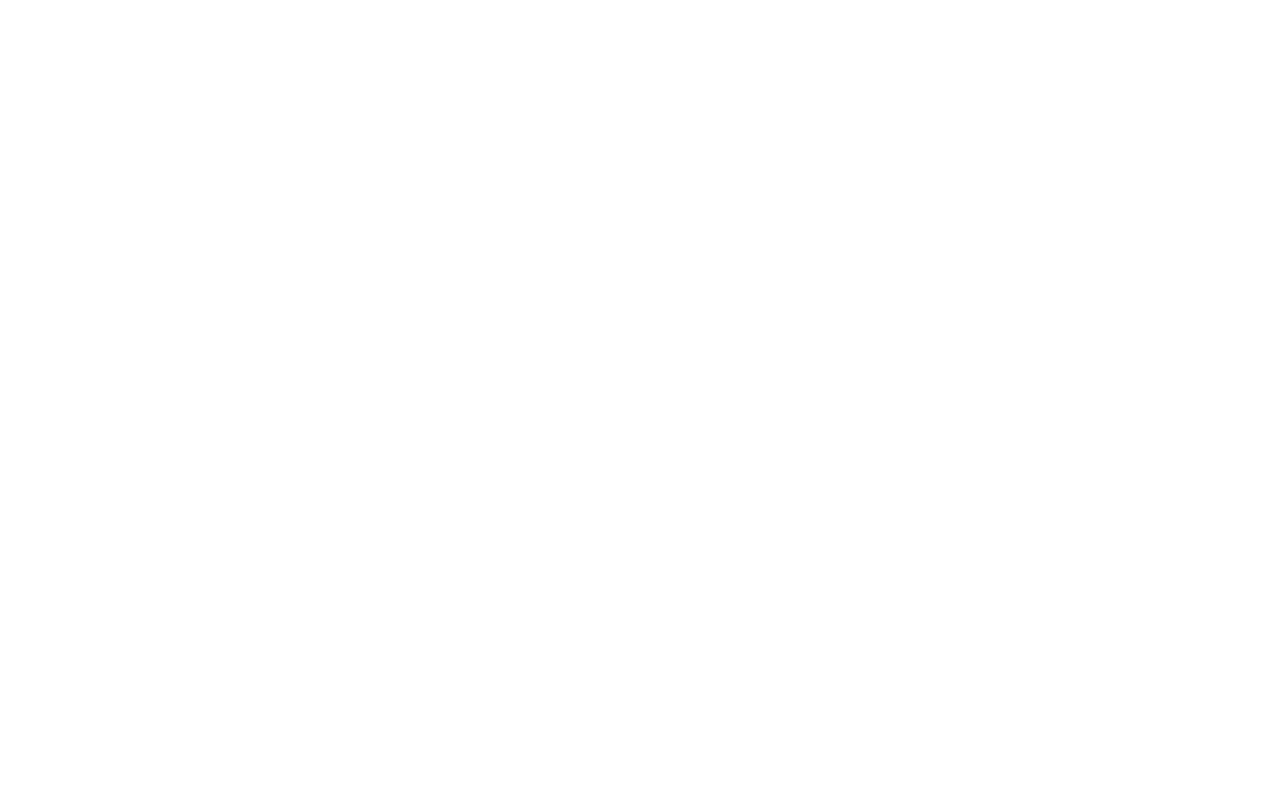
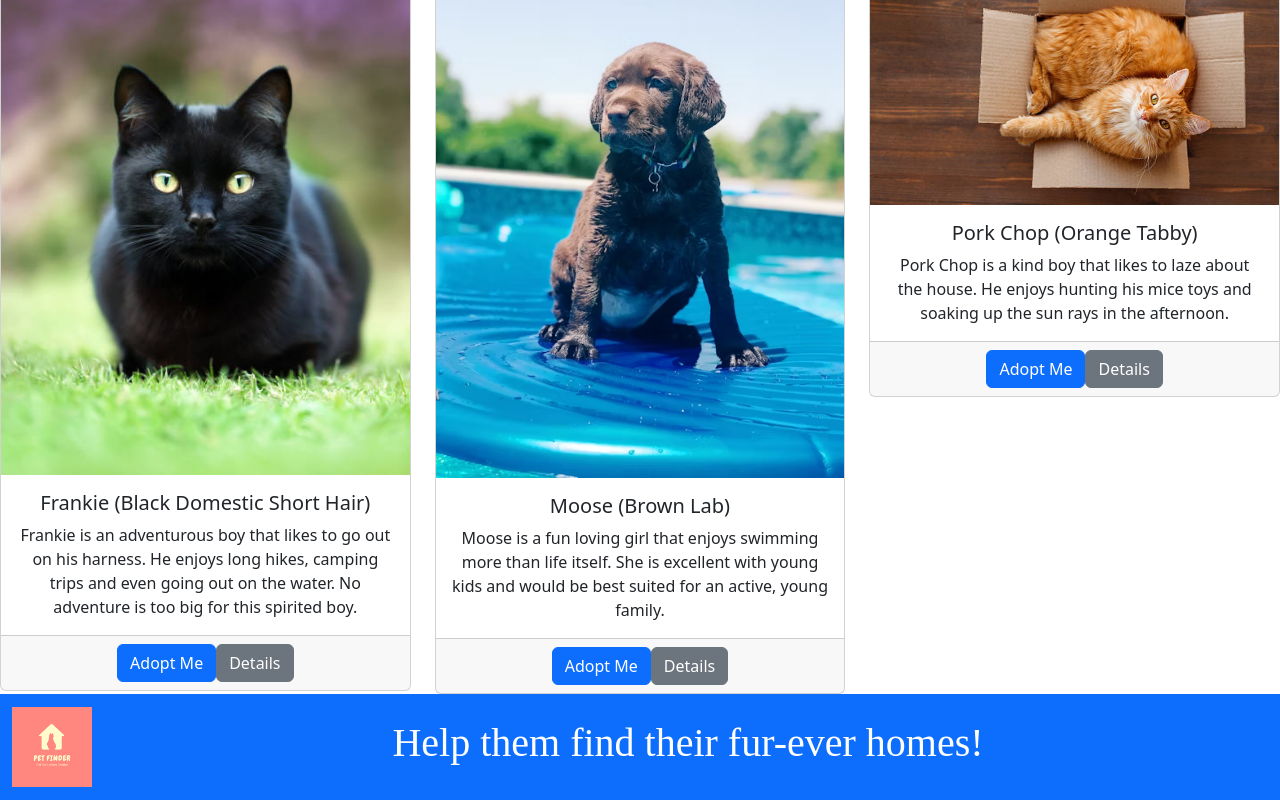
Before and after one commit to charleysmithschofield/petfinder, a React (Create React App) app in the folder pet_finder/: page / in a window 1280 px wide. Shown: the part 1719-2519 px from the top of the page. Before the commit the page ends 800 px from the top, so only its background shows below. Built offline with nearby package versions, Linux system fonts and the light colour scheme; data requests are answered from the project's data file.

Commit message:
add PetCard component

```diff
--- a/pet_finder/src/App.tsx
+++ b/pet_finder/src/App.tsx
@@ -3,12 +3,20 @@ import logo from './logo.svg';
 import './App.css';
 import { Header } from './components/Header';
 import { PetList } from './components/PetList';
+import { Route, BrowserRouter as Router, Routes } from 'react-router-dom';
+
 
 function App() {
   return (
     <div className="App">
-      <Header/>
-      <PetList/>
+      <Router>
+        <Header />
+        <Routes>
+          <Route path="/" element={<PetList></PetList>}></Route>
+          {/* <Route path="/details/:id" element={<PetDetails></PetDetails>}></Route> */}
+        </Routes>
+        <Header/>
+      </Router>
     </div>
   );
 }
--- /dev/null
+++ b/pet_finder/src/components/PetCard.tsx
@@ -0,0 +1,23 @@
+import { Card } from "react-bootstrap";
+import { Pet } from "../models/Pet";
+import '../components/css/petcard.css';
+
+interface PetCardProps{
+  pet : Pet
+}
+
+export function PetCard(props:PetCardProps) {
+  return(
+    <Card>
+      <Card.Img variant="top" src={`img/${props.pet.image}`}></Card.Img>
+      <Card.Body>
+        <Card.Title>{props.pet.name} ({props.pet.breed})</Card.Title>
+        {props.pet.description}
+      </Card.Body>
+      <Card.Footer>
+        <button className="btn btn-primary">Adopt Me</button>
+        <button className="btn btn-secondary ml-2">Details</button>
+      </Card.Footer>
+    </Card>
+  )
+}
--- /dev/null
+++ b/pet_finder/src/components/PetDetails.tsx
@@ -0,0 +1,6 @@
+import { useParams } from "react-router-dom";
+
+export function PetDetails() {
+  const { id } = useParams();
+
+}
--- a/pet_finder/src/components/PetList.tsx
+++ b/pet_finder/src/components/PetList.tsx
@@ -2,6 +2,8 @@ import { useState } from "react";
 import { Pet } from "../models/Pet";
 import { useEffect } from "react";
 import { getPets } from "../services/petService";
+import { Col, Row } from "react-bootstrap";
+import { PetCard } from "./PetCard";
 
 export function PetList() {
   const [pets, setPets] = useState<Pet[]>([]);
@@ -11,6 +13,10 @@ export function PetList() {
   }, []);
 
   return(
-    <div></div>
+    <div className="PetList">
+      <Row>
+        {pets.map((pet) => (<Col lg={4}><PetCard pet={pet}/></Col>))}
+      </Row>
+    </div>
   )
 }
--- /dev/null
+++ b/pet_finder/src/components/css/petcard.css
@@ -0,0 +1,6 @@
+.card-img-top {
+  width: 100%;
+  height: auto;
+  object-fit: cover;
+  max-height: 600px;
+}
```
Also changed, not shown: pet_finder/public/img/cat4.jpg (added).
